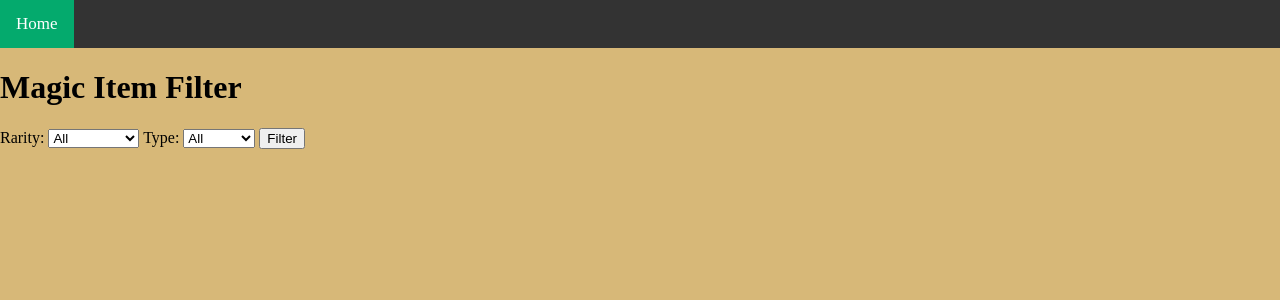
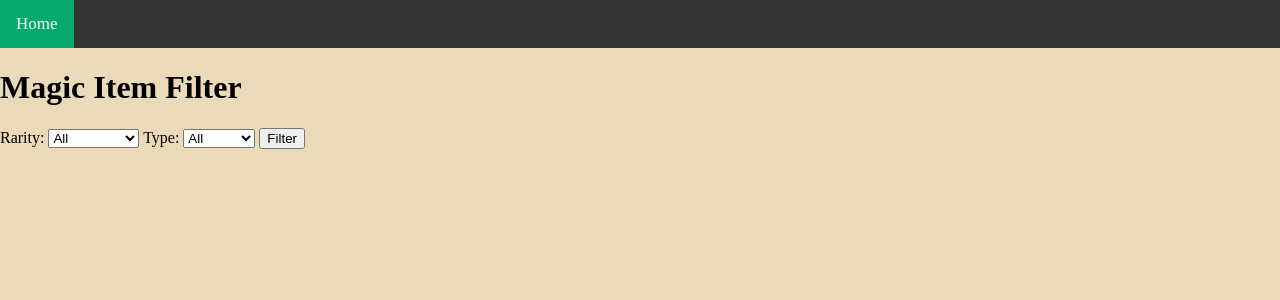
Before and after one commit to FuZionPanda1/DnDItemApp, a Flask app: page / in a window 1280 px wide. Shown: the top 300 px of the page. Run offline with Flask 3, Linux system fonts and the light colour scheme.

Commit message:
changed bg color

```diff
--- a/static/styles.css
+++ b/static/styles.css
@@ -2,7 +2,7 @@
 html, body {
     margin: 0;
     padding: 0;
-    background-color: #d7b878;
+    background-color: #ebdab9;
 }
 
 /* Style the top navigation bar */
```
